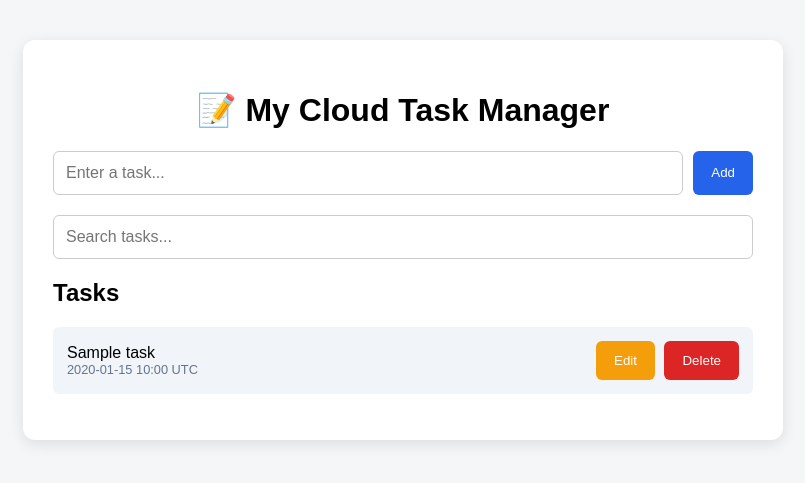
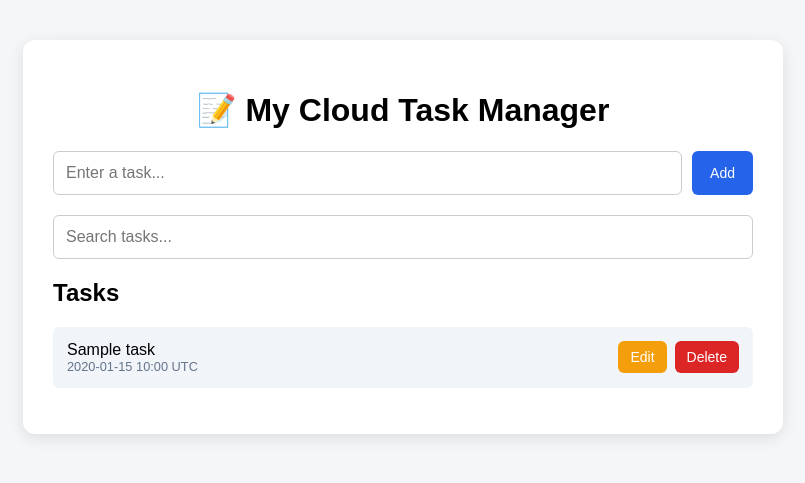
Before and after one commit to BharaniCodev/task-manager-app, a FastAPI app: template templates/index.html in a window 1280 px wide. Shown: the top 483 px of the page, without its empty margins (237-1042 px from the left). Run offline with FastAPI, Linux system fonts and the light colour scheme; the template is opened without the code that fills it: most values are stand-ins (such as "Sample title", 1, 10 or a date in 2020).

Commit message:
Apply reviewed application changes

```diff
--- a/templates/index.html
+++ b/templates/index.html
@@ -43,21 +43,22 @@
         }
 
         button {
-            padding: 12px 18px;
+            padding: 8px 12px;
             border: none;
             border-radius: 6px;
             cursor: pointer;
+            font-size: 14px;
         }
 
         .add-btn {
             background: #2563eb;
             color: white;
+            padding: 12px 18px;
         }
 
         .edit-btn {
             background: #f59e0b;
             color: white;
-            margin-right: 5px;
         }
 
         .delete-btn {
@@ -78,6 +79,11 @@
             margin-top: 10px;
             background: #f1f5f9;
             border-radius: 6px;
+        }
+
+        .task-actions {
+            display: flex;
+            gap: 8px;
         }
 
         .task-info {
@@ -124,7 +130,7 @@
                     <span class="timestamp">{{ task.created_at[:16].replace('T', ' ') }} UTC</span>
                     {% endif %}
                 </div>
-                <div>
+                <div class="task-actions">
                     <button class="edit-btn" data-task-id="{{ task.id }}" data-task-name="{{ task.name }}"
                         onclick="editTask(this.dataset.taskId, this.dataset.taskName)">Edit</button>
                     <button class="delete-btn" data-task-id="{{ task.id }}"
```
